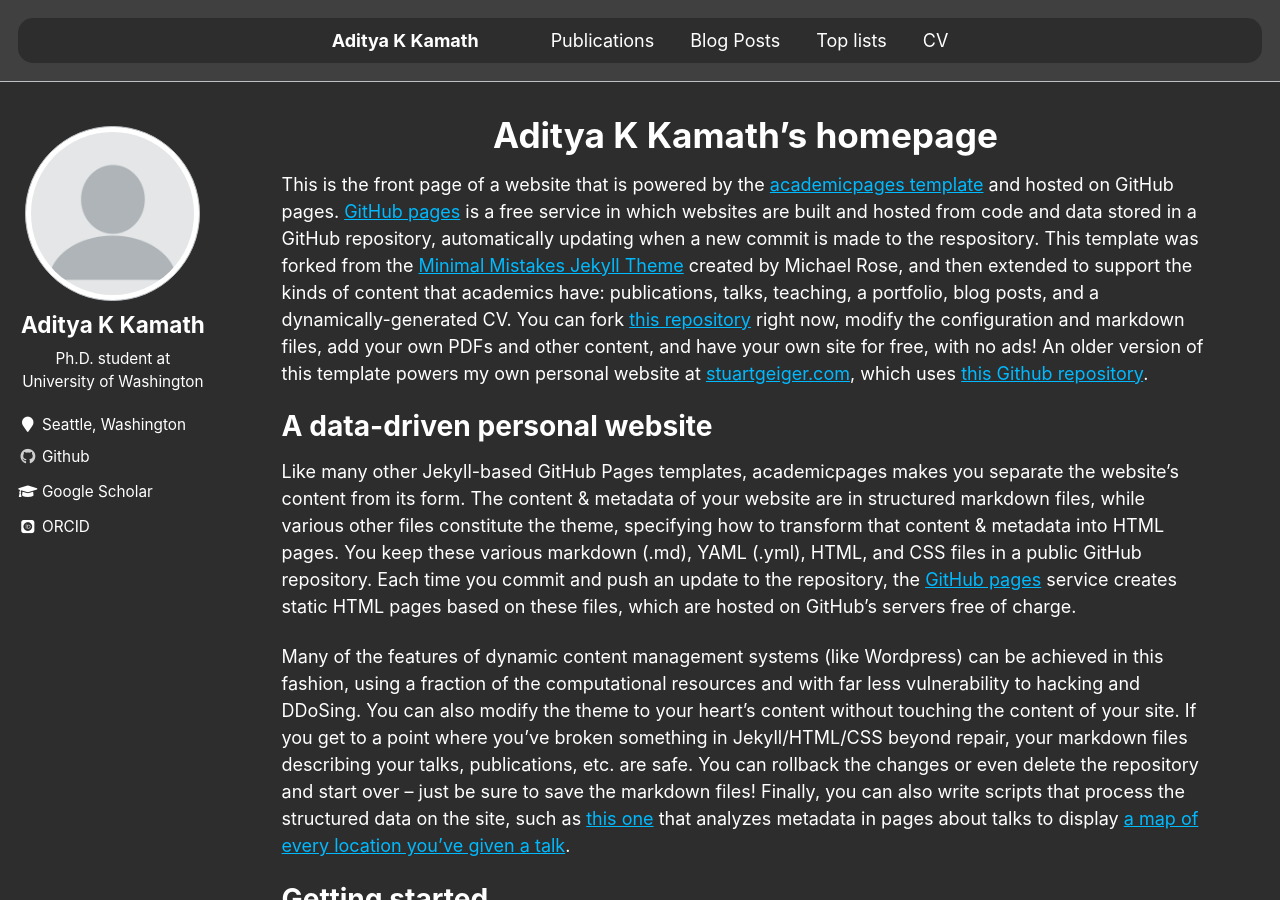
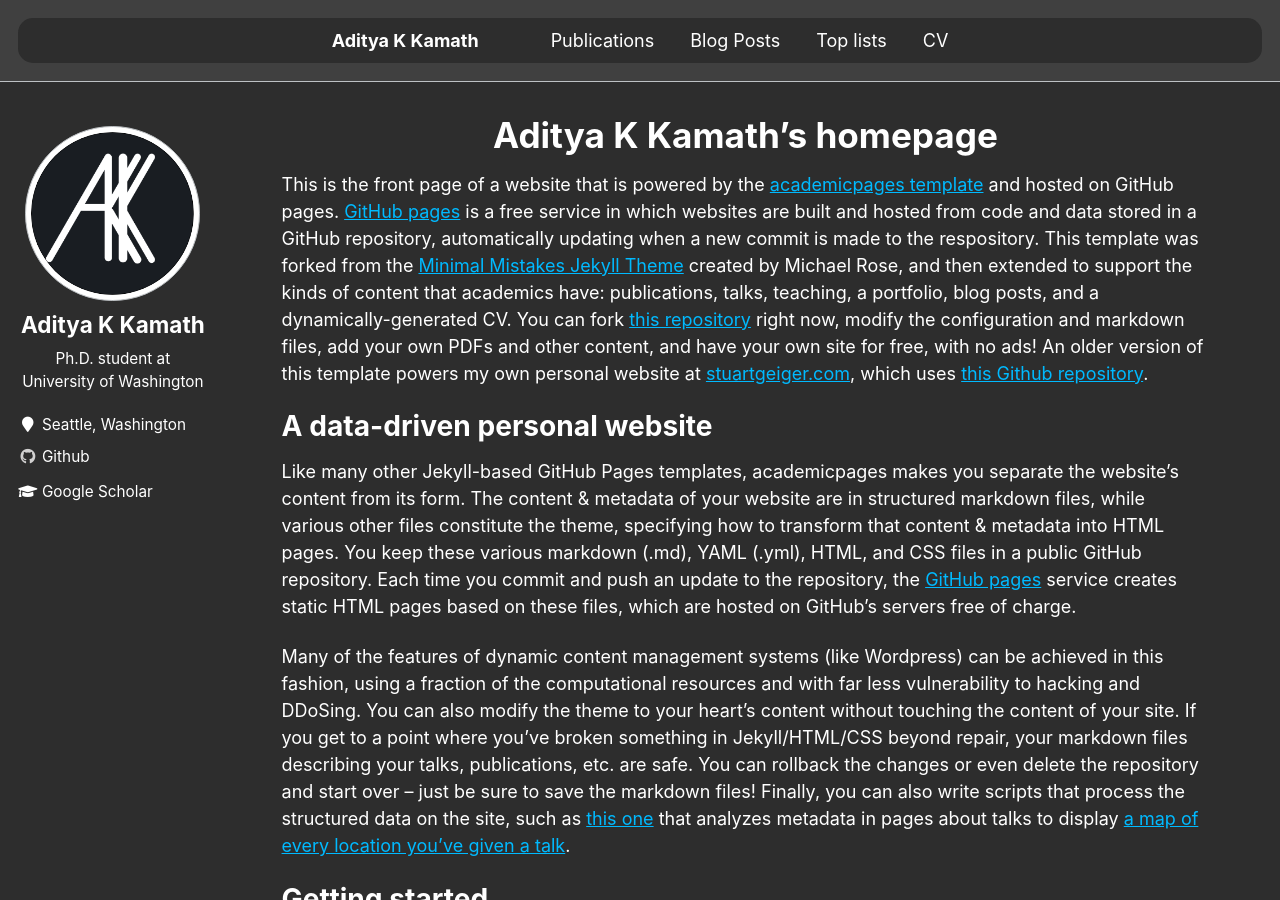
Before and after one commit to AKKamath/akkamath.github.io, a Jekyll site: the page built from _pages/about.md, in a window 1280 px wide and 900 px high. Built offline with Jekyll 4.4.1, drawn with Linux system fonts in a browser that asks for light colours; some web fonts are replaced.

Commit message:
Add logo

```diff
--- a/_config.yml
+++ b/_config.yml
@@ -83,7 +83,7 @@ analytics:
 # Site Author
 author:
   name             : "Aditya K Kamath"
-  avatar           : "profile.png"
+  avatar           : "Logo.png"
   bio              : "Ph.D. student at <br> University of Washington"
   location         : "Seattle, Washington"
   employer         :
@@ -105,7 +105,7 @@ author:
   impactstory      : #"https://profiles.impactstory.org/u/xxxx-xxxx-xxxx-xxxx"
   lastfm           :
   linkedin         :
-  orcid            : "http://orcid.org/yourorcidurl"
+  orcid            :
   pinterest        :
   soundcloud       :
   stackoverflow    : # http://stackoverflow.com/users/123456/username
```
Also changed, not shown: images/Logo.png (added).
